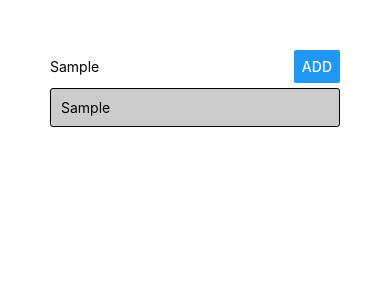
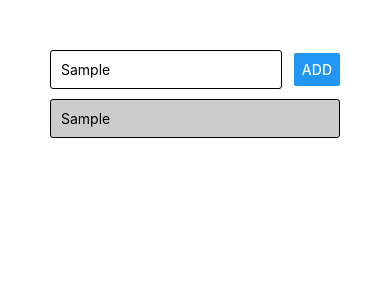
Before and after one commit to LBakerDev/rn_lists, a React Native app: screen / in a window 390 px wide. Both pictures are taken after typing "Sample" into the empty fields and a click on the button "ADD". Shown: the top 300 px of the page. Built offline with nearby package versions, Linux system fonts and the light colour scheme.

Commit message:
added removed goal method

```diff
--- a/App.js
+++ b/App.js
@@ -5,37 +5,36 @@ import GoalItem from './components/GoalItem'
 import GoalInput from './components/GoalInput'
 
 export default function App() {
-  const [enteredGoal, setEnteredGoal] = useState('');
   const [courseGoals, setCourseGoals] = useState([])
 
-  const goalInputHandler = enteredText => {
-    setEnteredGoal(enteredText);
-  }
 
-
-  const addGoalHandler = () => {
-    setCourseGoals(currentGoals => (
-      [...courseGoals,
+  const addGoalHandler = goalTitle => {
+    setCourseGoals(currentGoals => [
+      ...currentGoals,
       {
         id: Math.random().toString(),
-        value: enteredGoal
+        value: goalTitle
       }])
-    );
   };
+
+  const removeGoalHandler = (goalId) => {
+    setCourseGoals(currentGoals => {
+      return currentGoals.filter((goal) => goal.id !== goalId)
+    })
+  }
 
   return (
     <View style={styles.screen}>
       <GoalInput
-        goalInputHandler={goalInputHandler}
-        addGoalHandler={addGoalHandler}
-        enteredGoal={enteredGoal}
+        onAddGoal={addGoalHandler}
       />
 
       <FlatList
-        keyExtractor={(item, index) => item.id}
+        style={{ marginTop: 5 }}
+        keyExtractor={(item) => item.id}
         data={courseGoals}
         renderItem={itemData => (
-          <GoalItem title={itemData} />
+          <GoalItem id={itemData.item.id} onDelete={removeGoalHandler} title={itemData} />
         )}
       />
     </View >
@@ -46,13 +45,7 @@ const styles = StyleSheet.create({
   screen: {
     padding: 50
   },
-  input: {
-    borderColor: 'black',
-    borderWidth: 1,
-    padding: 10,
-    borderRadius: 3,
-    width: '80%'
-  },
+
 
 
 
--- a/components/GoalInput.js
+++ b/components/GoalInput.js
@@ -1,27 +1,41 @@
-import React from 'react'
+import React, { useState } from 'react'
 import { View, TextInput, Button, StyleSheet } from 'react-native'
 
-const GoalInput = ({goalInputHandler, enteredGoal, addGoalHandler}) => {
-    // console.log(pro ps)
+const GoalInput = ({ onAddGoal }) => {
+
+    const [enteredGoal, setEnteredGoal] = useState('');
+
+    const goalInputHandler = enteredText => {
+        setEnteredGoal(enteredText);
+      }
+
     return (
         <View style={styles.inputContainer}>
             <TextInput
+
                 onChangeText={goalInputHandler}
                 placeholder="Course Goal"
                 style={styles.input}
                 value={enteredGoal}
             />
-            <Button title="Add" onPress={addGoalHandler} />
+            <Button title="Add" onPress={() => onAddGoal(enteredGoal)} />
         </View>
-    )
-}
+    );
+};
 
 const styles = StyleSheet.create({
     inputContainer: {
         flexDirection: 'row',
         justifyContent: 'space-between',
-        alignItems: 'center'
+        alignItems: 'center',
     },
+    input: {
+        borderColor: 'black',
+        borderWidth: 1,
+        padding: 10,
+        borderRadius: 3,
+        width: '80%'
+      },
 });
 
 export default GoalInput;
--- a/components/GoalItem.js
+++ b/components/GoalItem.js
@@ -1,13 +1,15 @@
 import React from 'react'
-import { View, Text, StyleSheet } from 'react-native';
+import { View, Text, StyleSheet, TouchableOpacity } from 'react-native';
 
-const GoalItem = ({ title }) => {
+const GoalItem = ({ title, onDelete, id }) => {
+    console.log(id)
     return (
-
-        <View
-            style={styles.listItem}>
-            <Text>{title.item.value}</Text>
-        </View>
+        <TouchableOpacity activeOpacity={.5} onPress={onDelete.bind(this, id)}>
+            <View
+                style={styles.listItem}>
+                <Text>{title.item.value}</Text>
+            </View>
+        </TouchableOpacity>
     )
 }
 
@@ -18,7 +20,7 @@ const styles = StyleSheet.create({
         borderColor: 'black',
         borderWidth: 1,
         marginVertical: 5,
-        borderRadius: 3
+        borderRadius: 3,
     }
 })
 
```
